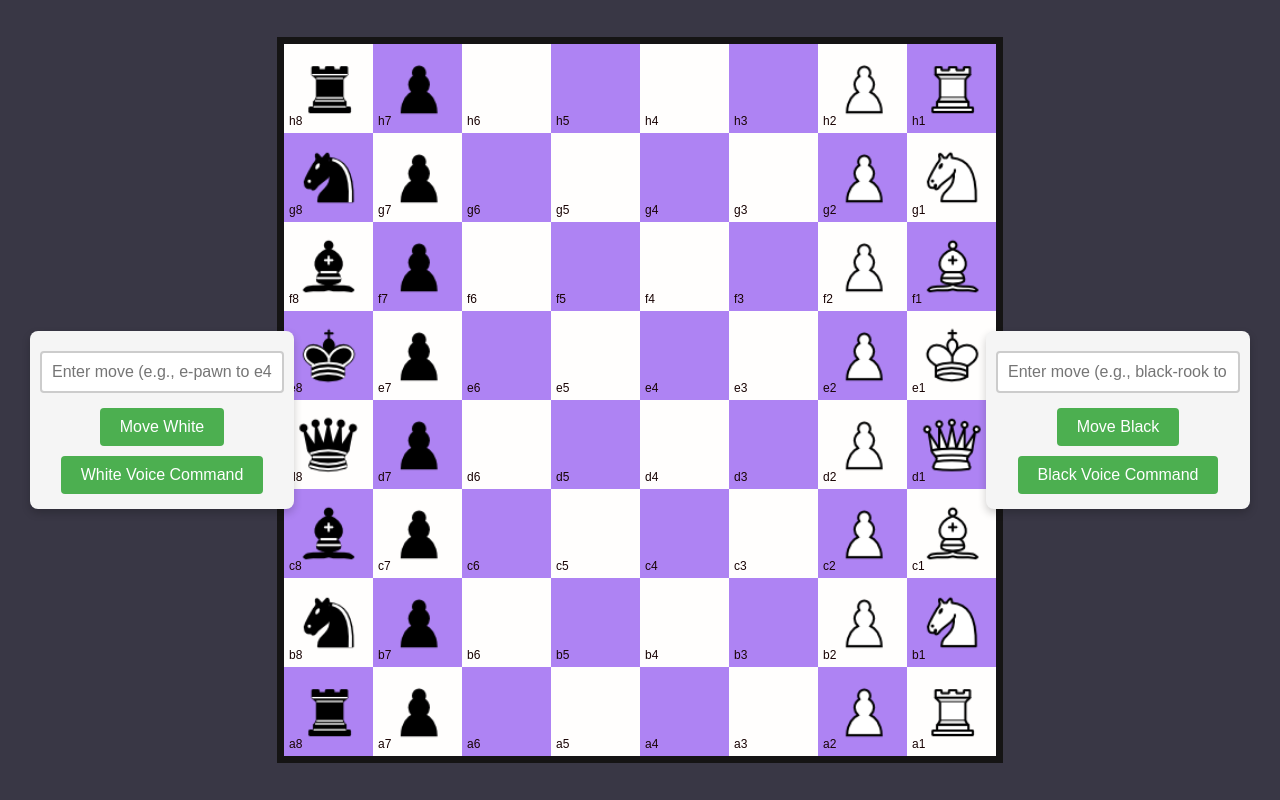
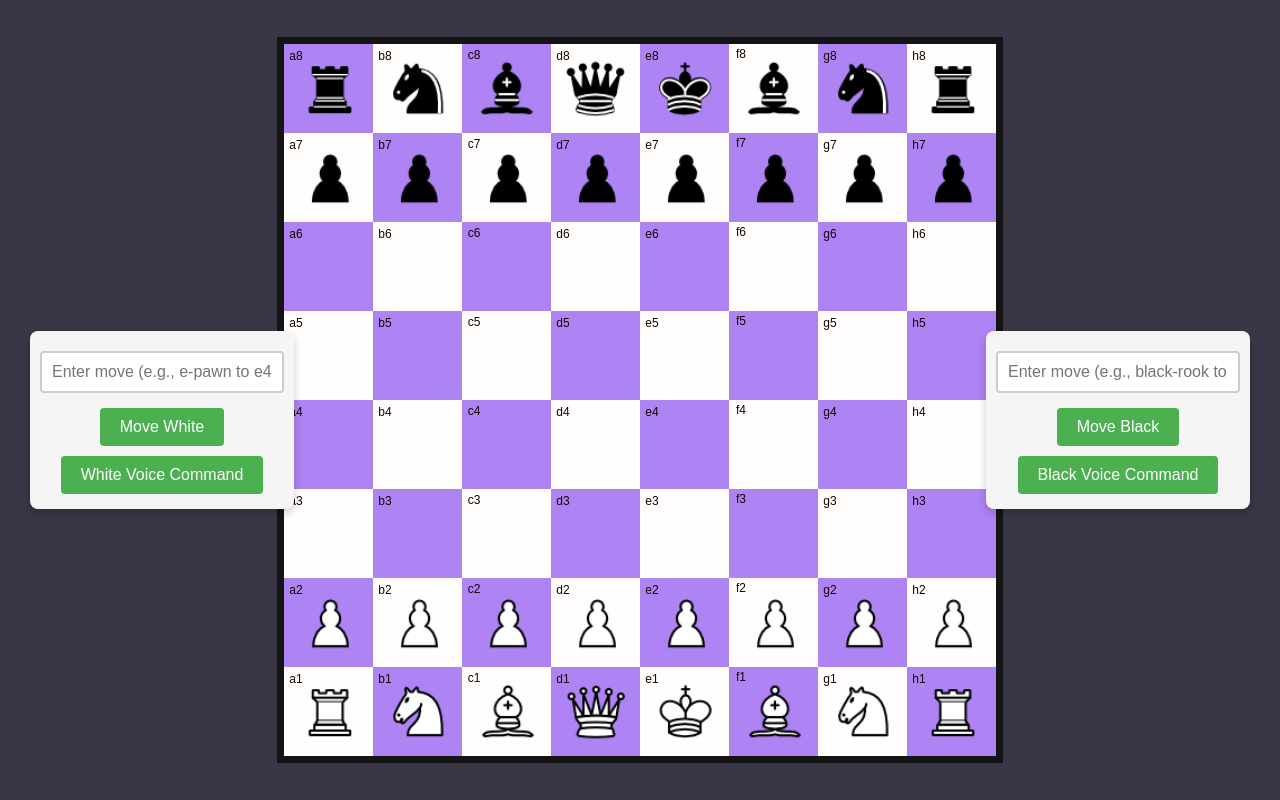
Before and after one commit to GBEN10000/Chess-Game, a plain HTML site: page Chess-Game/index.html in a window 1280 px wide. Drawn offline with Linux system fonts and the light colour scheme.

Commit message:
Update styles.css

```diff
--- a/Chess-Game/styles.css
+++ b/Chess-Game/styles.css
@@ -8,15 +8,20 @@ body {
 /* Adjusted chessboard size */
 .chessboard {
     display: grid;
-    grid-template-columns: repeat(8, 89px); /* Increase width of each column */
-    grid-template-rows: repeat(8, 89px); /* Increase height of each row */
+    grid-template-columns: repeat(8, 89px); /* Maintain the size of each column */
+    grid-template-rows: repeat(8, 89px); /* Maintain the size of each row */
     border: 7px solid #151414;
     margin: auto; /* Center the chessboard horizontally */
     position: absolute; /* Position the chessboard absolutely */
     top: 50%; /* Move the chessboard down by 50% of the viewport height */
     left: 50%; /* Move the chessboard right by 50% of the viewport width */
-    transform: translate(-50%, -50%); /* Adjust the position to center the chessboard */
+    transform: translate(-50%, -50%) rotate(90deg); /* Rotate the chessboard 90 degrees to the left */
+    transform-origin: center; /* Ensure the rotation happens around the center */
+    /* Adjust the size of the chessboard to maintain its original appearance after rotation */
+    width: 89px * 8; /* 8 columns each 89px wide */
+    height: 89px * 8; /* 8 rows each 89px tall */
 }
+
 
 .square {
     width: 100%;
@@ -36,6 +41,7 @@ body {
     background-color: #ae83f3; /* Adjust color as needed */
 }
 
+/* Notation styles */
 .notation {
     position: absolute;
     font-size: 12px; /* Adjust font size as needed */
@@ -43,6 +49,7 @@ body {
     z-index: 2; /* Ensure notations are above chess pieces */
     bottom: 5px; /* Adjust to position notation at the bottom of each square */
     left: 5px; /* Adjust to position notation at the left of each square */
+    transform: rotate(-90deg); /* Rotate notation back to upright */
 }
 
 /* Style for chess pieces */
@@ -52,6 +59,7 @@ body {
     background-size: cover;
     background-repeat: no-repeat;
     background-position: center;
+    transform: rotate(-90deg); /* Rotate pieces back to upright */
 }
 
 /* Additional styles for specific white pawns */
```
